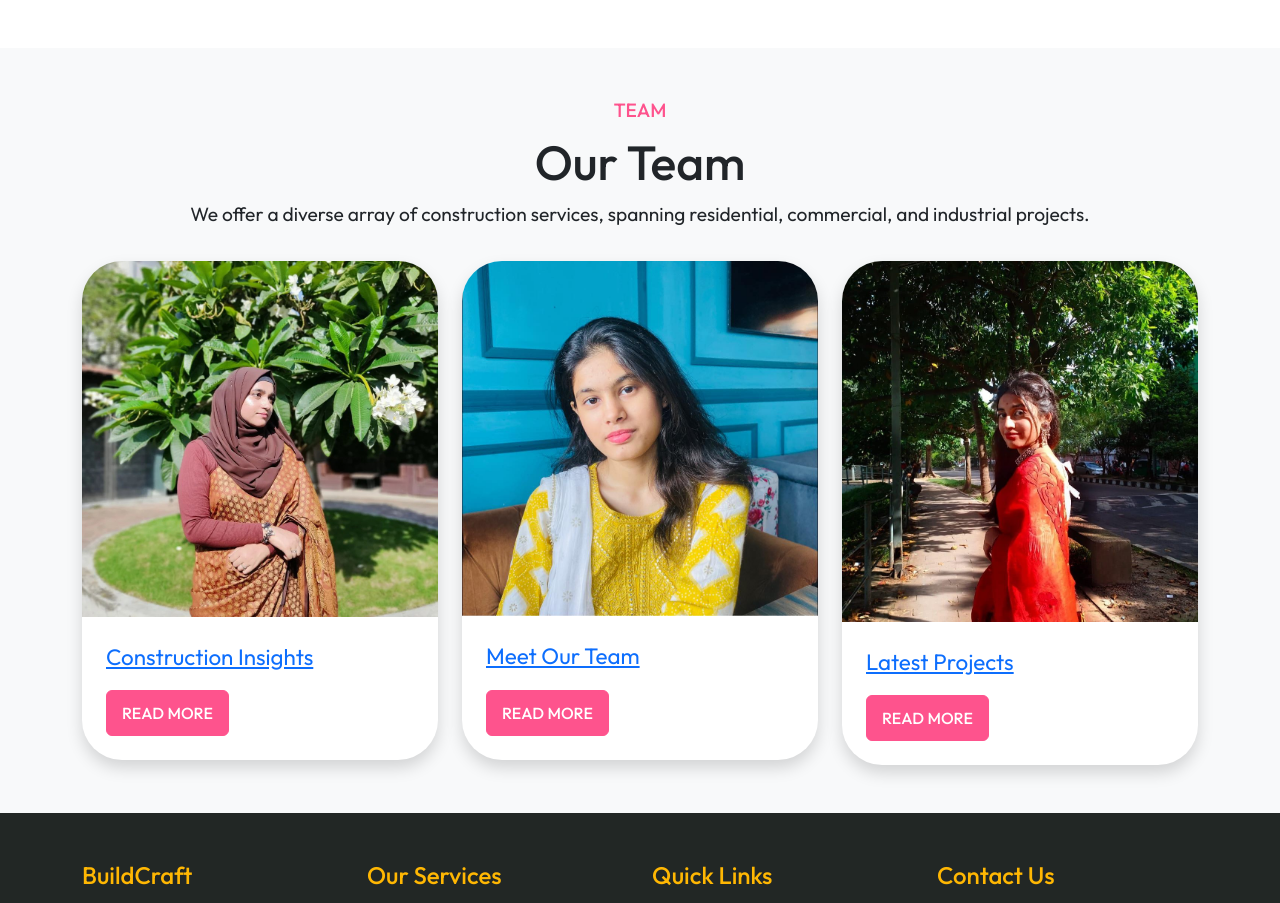
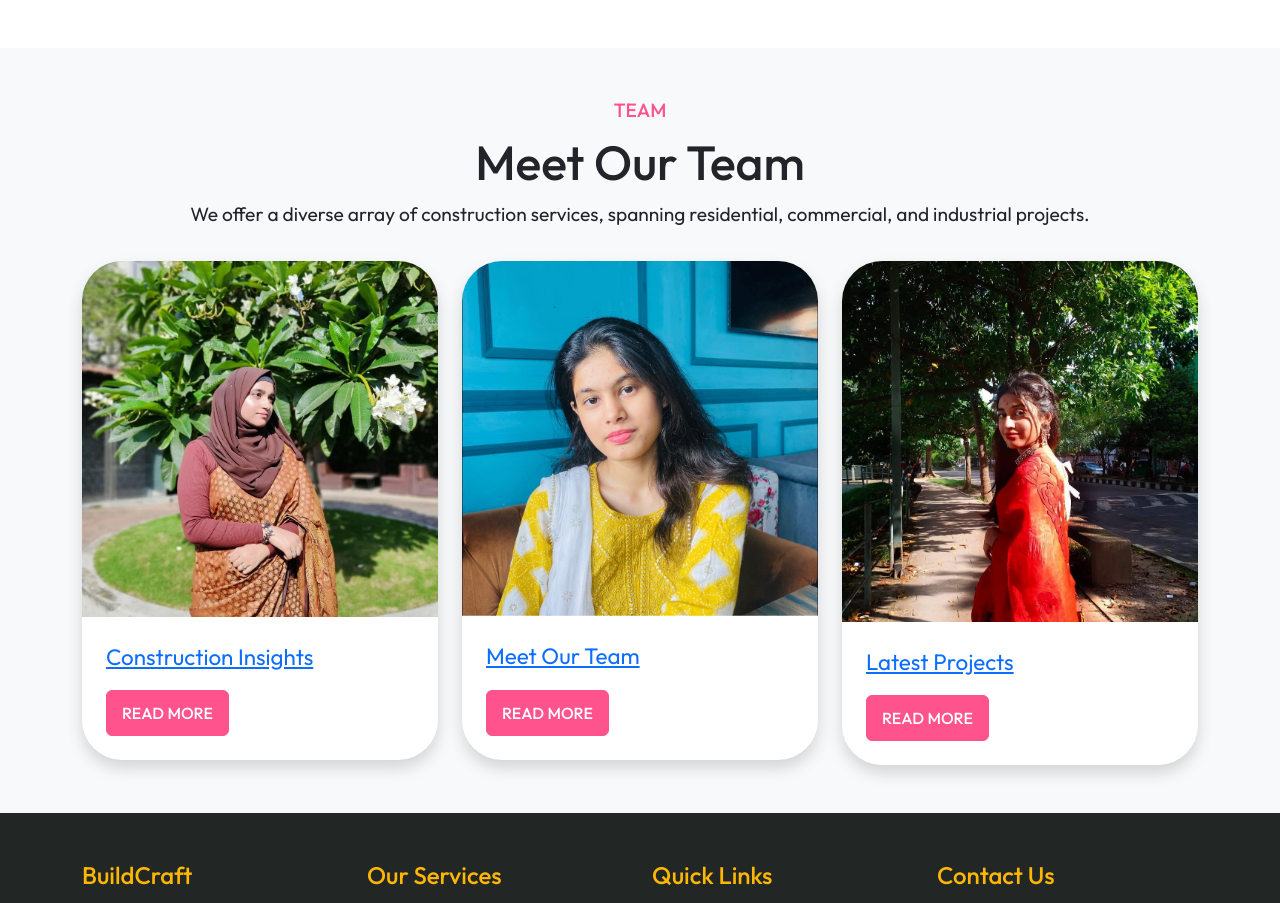
Before and after one commit to Rownokk/BuildCraft, a React (Vite) app in the folder frontend/: page /about in a window 1280 px wide. Shown: the part 1120-2023 px from the top of the page. Built offline with nearby package versions, Linux system fonts and the light colour scheme; a web font is replaced by a local one.

Commit message:
modifications

```diff
--- a/frontend/src/components/frontend/About.jsx
+++ b/frontend/src/components/frontend/About.jsx
@@ -31,7 +31,7 @@ const About = () => {
           <div className='container'>
             <div className='section-header text-center'>
               <span>Team</span>
-              <h2>Our Team</h2>
+              <h2>Meet Our Team</h2>
               <p>
                 We offer a diverse array of construction services, spanning residential, commercial, and industrial projects.
               </p>
```
